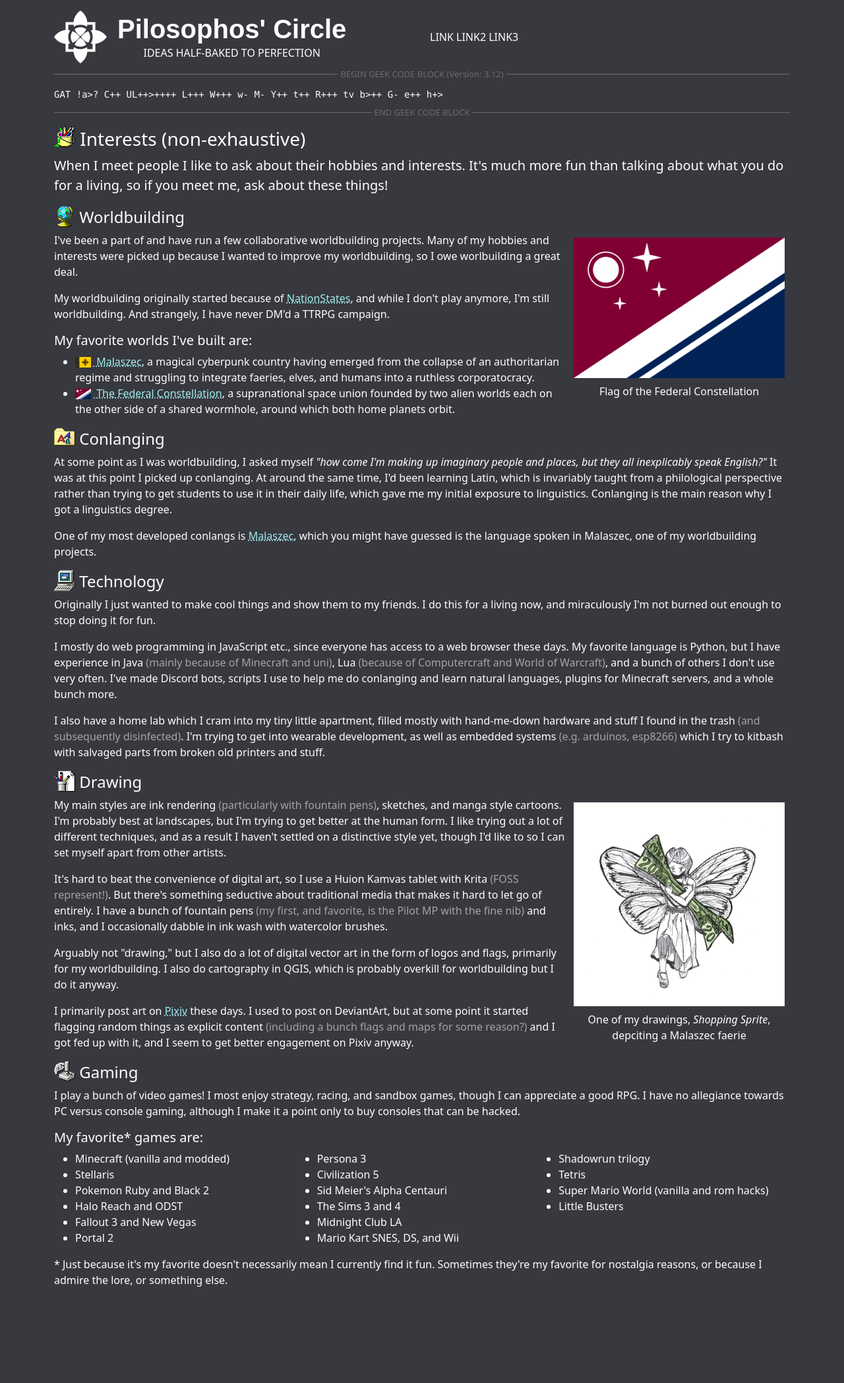
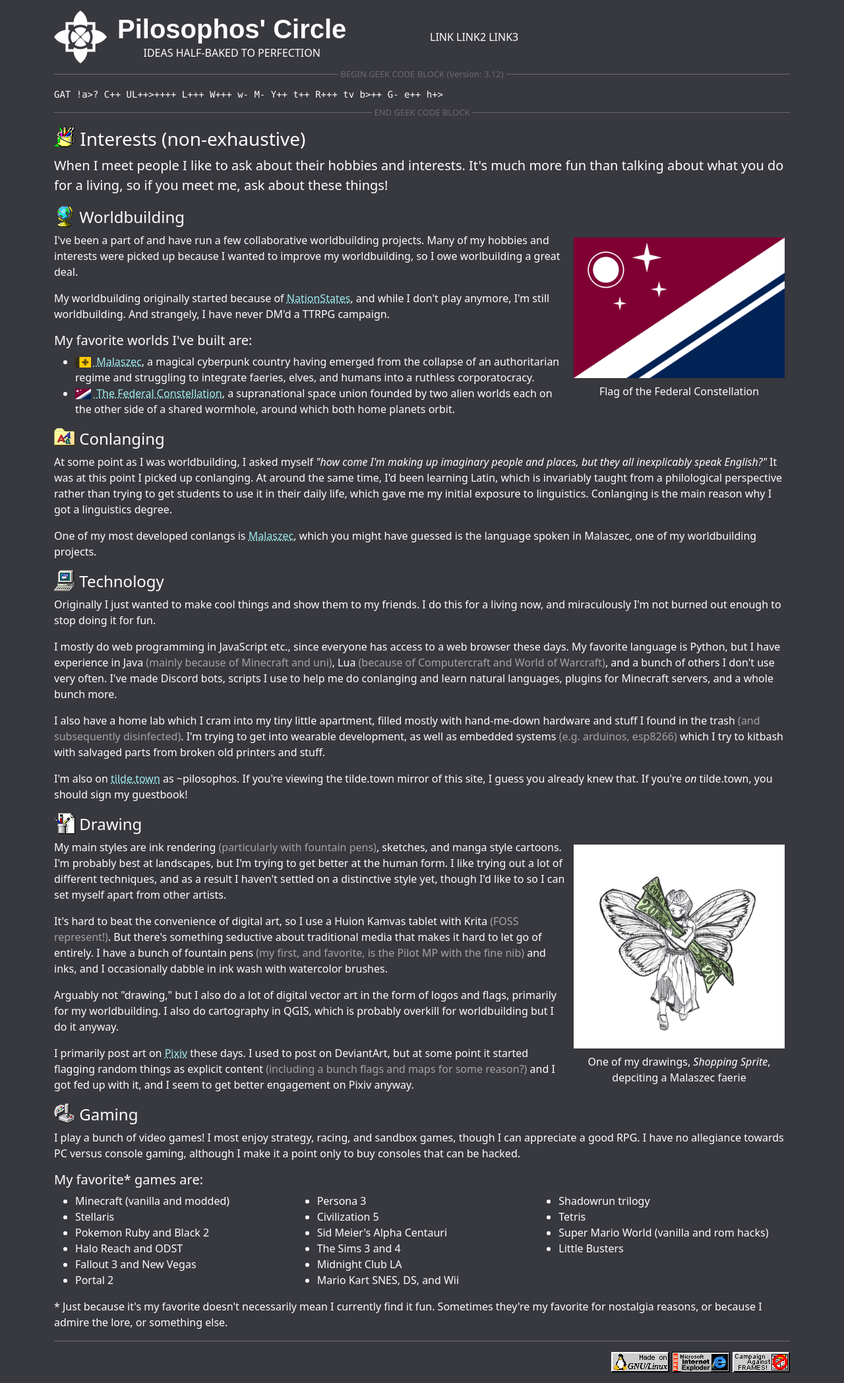
Before and after one commit to pilosophos/pilosophos-site-v1, a Jekyll site: the page built from index.html, in a window 1280 px wide. Shown: the whole page at 66% size. Built offline with Jekyll 4.4.1, drawn with Linux system fonts in a browser that asks for light colours; before the commit the page ends 1952 px from its top, so only the background shows below that.

Commit message:
add footer

```diff
--- /dev/null
+++ b/_includes/footer.html
@@ -0,0 +1,8 @@
+<footer class="container footer">
+  <hr>
+  <div class="badges">
+    <img src="assets/images/88x11/gnu-linux.gif" alt="An old 88x11 badge that says 'Made in GNU Linux'">
+    <img src="assets/images/88x11/ie_exploder.gif" alt="An old 88x11 badge that says 'Microsoft Internet Exploder' and the IE logo explodes">
+    <img src="assets/images/88x11/noframes3.gif" alt="An old 88x11 badge that says 'Campaign against frames!'">
+  </div>
+</footer>
--- a/_layouts/default.html
+++ b/_layouts/default.html
@@ -12,5 +12,7 @@
   {% include header.html %}
 
   {{ content }}
+
+  {% include footer.html %}
 </body>
 </html>
--- /dev/null
+++ b/assets/css/includes/footer.scss
@@ -0,0 +1,10 @@
+@import "bootstrap/bootstrap";
+
+.footer {
+  @extend .mb-3;
+
+  .badges {
+    @extend .text-md-end;
+    text-align: center;
+  }
+}
--- a/assets/css/main.scss
+++ b/assets/css/main.scss
@@ -4,6 +4,7 @@
 @import "bootstrap/bootstrap";
 
 @import "includes/header";
+@import "includes/footer";
 
 @import "index";
 
--- a/index.html
+++ b/index.html
@@ -75,6 +75,9 @@ layout: default
       <p>
         I also have a home lab which I cram into my tiny little apartment, filled mostly with hand-me-down hardware and stuff I found in the trash <span class="text-muted">(and subsequently disinfected)</span>. I'm trying to get into wearable development, as well as embedded systems <span class="text-muted">(e.g. arduinos, esp8266)</span> which I try to kitbash with salvaged parts from broken old printers and stuff.
       </p>
+      <p>
+        I'm also on <a href="https://tilde.town">tilde.town</a> as ~pilosophos. If you're viewing the tilde.town mirror of this site, I guess you already knew that. If you're <em>on</em> tilde.town, you should sign my guestbook!
+      </p>
     </section>
 
     <section>
```
Also changed, not shown: assets/images/88x11/gnu-linux.gif (added), assets/images/88x11/ie_exploder.gif (added), assets/images/88x11/noframes3.gif (added).
